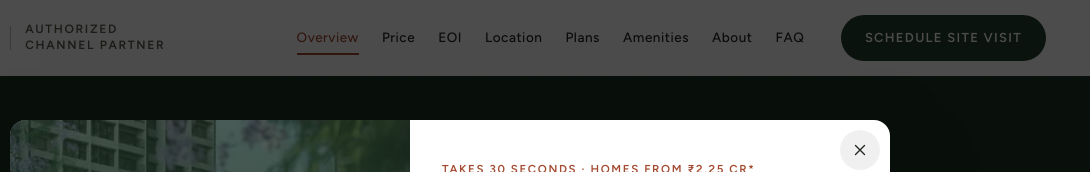
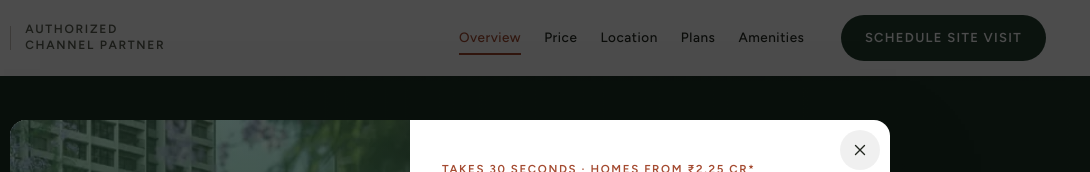
Before and after one commit to iamhere-lab/sobhaparqcity, a plain HTML site: page index.html in a window 1280 px wide. Shown: the top 172 px of the page, 190-1280 px from the left. Drawn offline with Linux system fonts and the light colour scheme.

Commit message:
Shorten the header menu to five links
Overview, Price, Location, Plans, Amenities. EOI, About and FAQ are still
on the page; they are reached by scrolling or through the buttons.

Co-Authored-By: Claude Fable 5.2 <noreply@anthropic.com>
Claude-Session: https://claude.ai/code/session_01UZNGptRzZe7iGZ9XxCYRAP

```diff
--- a/index.html
+++ b/index.html
@@ -89,12 +89,9 @@
     <nav class="site-nav" id="site-nav" aria-label="Page sections">
       <a href="#intro">Overview</a>
       <a href="#pricing">Price</a>
-      <a href="#eoi">EOI</a>
       <a href="#location">Location</a>
       <a href="#plans">Plans</a>
       <a href="#amenities">Amenities</a>
-      <a href="#about">About</a>
-      <a href="#faq">FAQ</a>
     </nav>
     <button class="nav-toggle" type="button" aria-controls="site-nav" aria-expanded="false" aria-label="Open menu"><span></span><span></span><span></span></button>
     <a class="hdr-call js-phone js-needs-phone" href="#" data-cta="header_call" hidden><svg aria-hidden="true" width="16" height="16"><use href="#i-phone"/></svg><span class="js-phone-text"></span></a>
```
